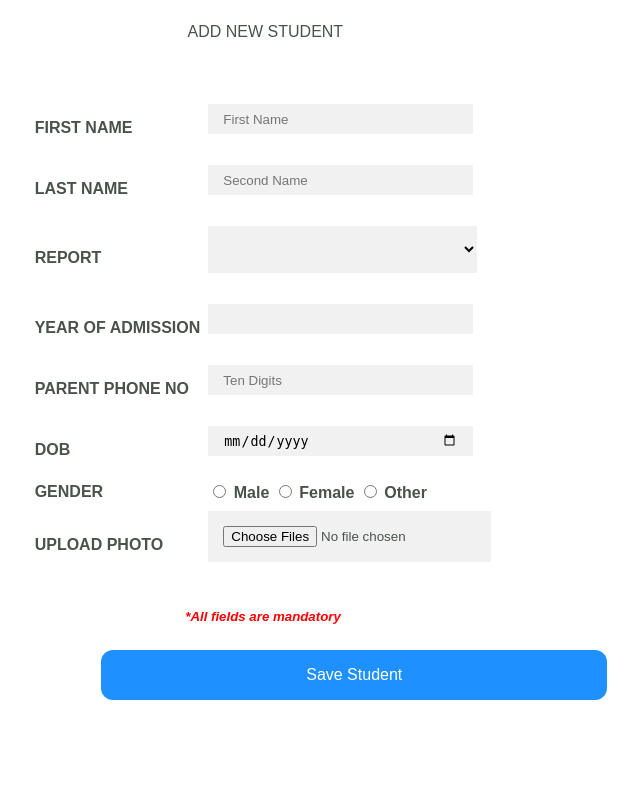
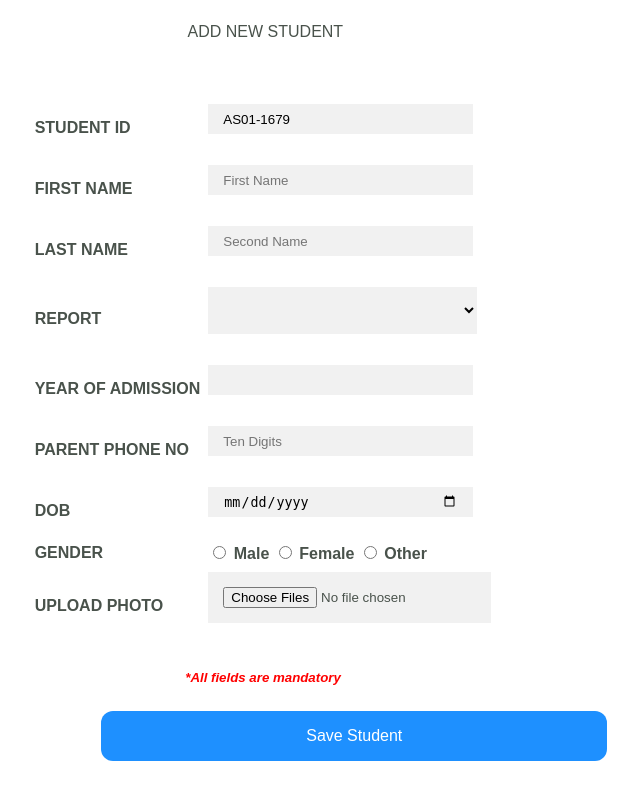
Before and after one commit to student-report-management-updatedsystem/student-report-ms, a PHP site: page /src/addstudent.php in a window 1280 px wide. Shown: the whole page, without its empty margins (377-1017 px from the left). Run offline with PHP 8.4, Linux system fonts and the light colour scheme; lists and menus that the app fills with data are empty.

Commit message:
link and studentid

```diff
--- a/panel.php
+++ b/panel.php
@@ -21,11 +21,11 @@
                 <span>Dashboard</span></a>
             </li>
             <li>
-              <a href=""><span class="las la-user-graduate"></span>
+              <a href="src/viewstudenttable.php"><span class="las la-user-graduate"></span>
                 <span>View</span></a>
             </li>
             <li>
-              <a href=""><span class="las la-graduation-cap"></span>
+              <a href="src/addstudent.php"><span class="las la-graduation-cap"></span>
                 <span>Add</span></a>
             </li>
             <li>
--- a/src/addstudent.php
+++ b/src/addstudent.php
@@ -74,6 +74,16 @@ input[type=text], input[type=password],input[ type  ="tel"],input[ type  ="date"
 
 <table align="center">
 
+  <tr align="left">
+    <th>
+         <label for="fname">STUDENT ID</label>
+    </th>
+    <th></th>
+    <th>
+        <input type="text" style="width:265px; height:30px;" placeholder="studentid" id="stdid"
+        value="AS01-<?php $prefix= md5(rand(1,10)); echo strip_tags(substr($prefix ,0,4));?>" name="stdid" Required /><br>
+    </th>
+  </tr>
 
 
   <tr align="left">
```
